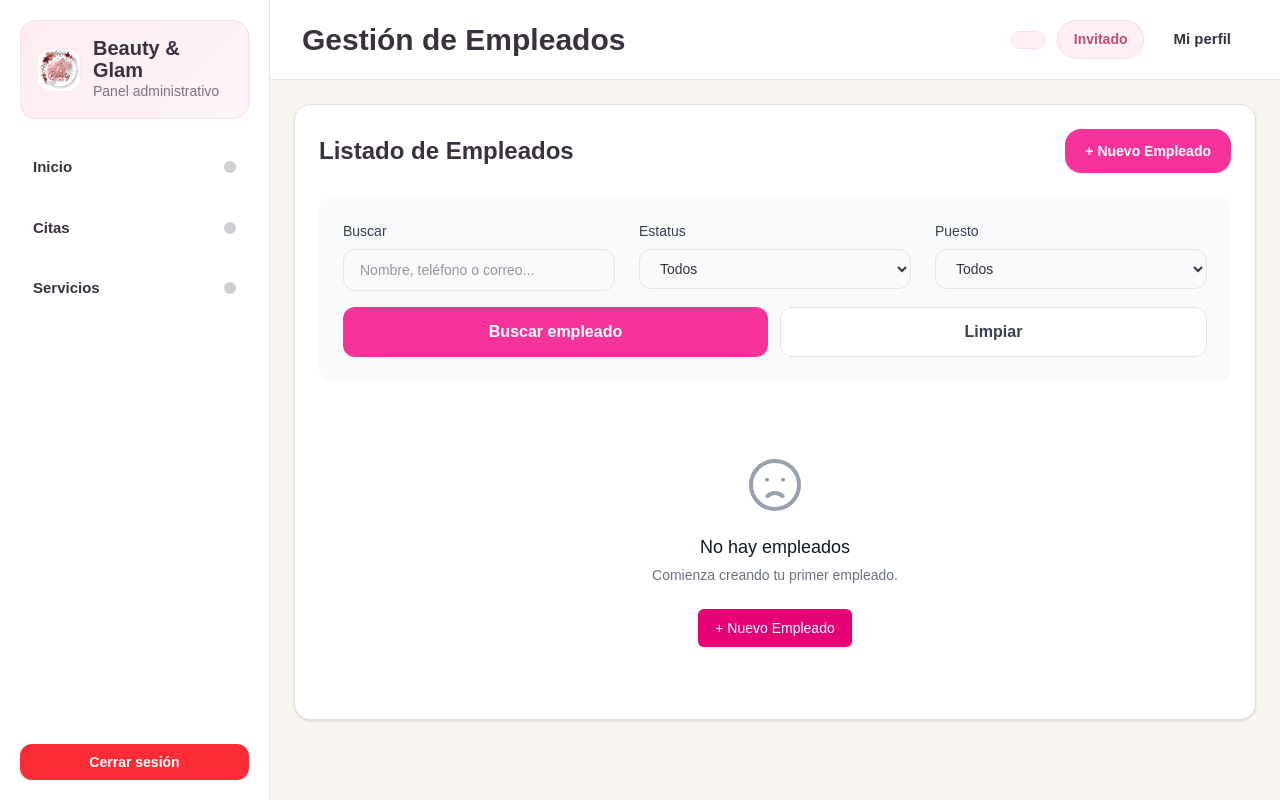
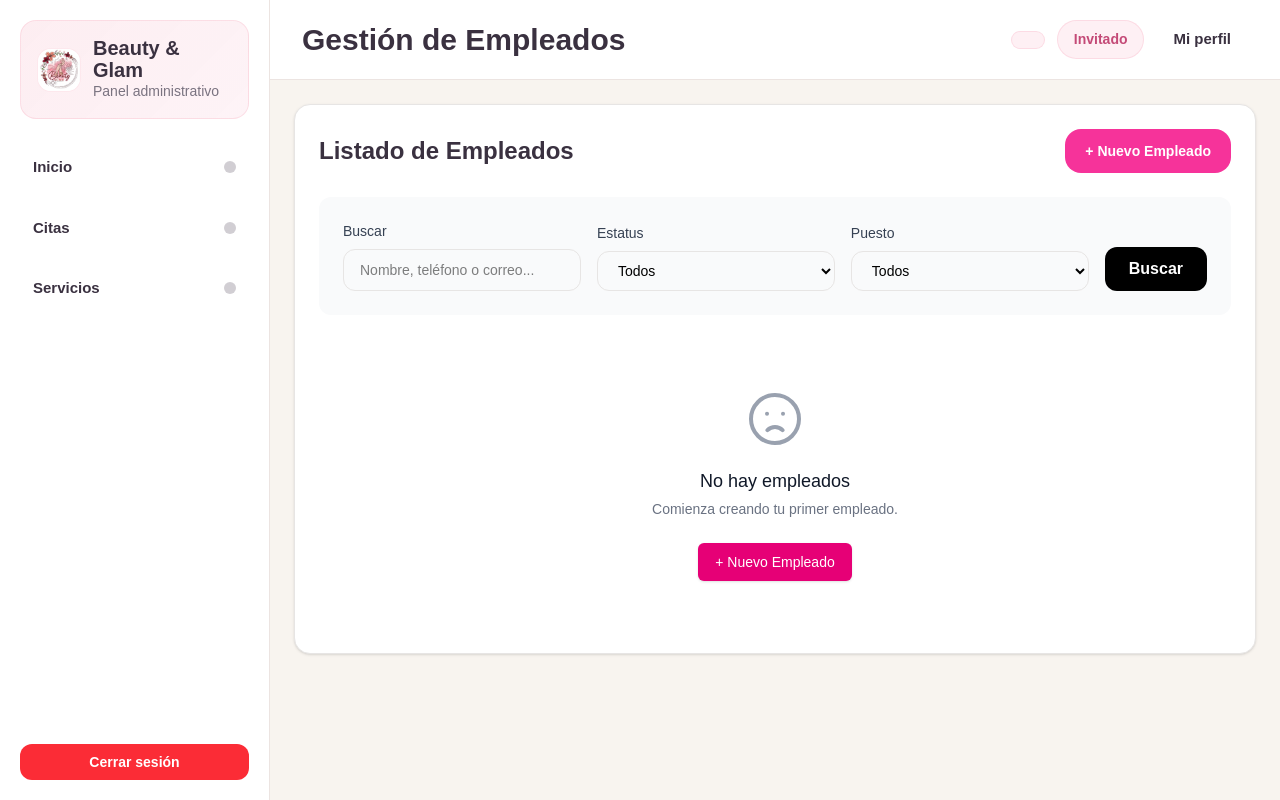
Before and after one commit to IDGS-804-23002351/IDGS_804_BEAUTY_GLAM, a Flask app: page /empleados in a window 1280 px wide. Run offline with Flask 3, Linux system fonts and the light colour scheme; parts of the project's set-up code (start-up, migrations or seed data) failed here and were passed over; some libraries are stand-ins or nearby versions.

Commit message:
cambio de botones 06/04/2026

```diff
--- a/templates/empleados/listadoempleados.html
+++ b/templates/empleados/listadoempleados.html
@@ -32,26 +32,26 @@
     <!-- Formulario de búsqueda y filtros -->
     <div class="mb-6 bg-gray-50 p-6 rounded-xl">
         <form method="GET" action="{{ url_for('empleado.indexEmpleados') }}">
-            <div class="grid grid-cols-1 md:grid-cols-3 gap-6 mb-4">
-                <div>
+            <div class="flex gap-4 items-end">
+                <div class="flex-1">
                     <label class="block text-sm font-medium text-gray-700 mb-2">Buscar</label>
                     <input type="text" name="buscar" value="{{ request.args.get('buscar', '') }}"
-                           placeholder="Nombre, teléfono o correo..."
-                           class="w-full rounded-xl border border-stone-200 px-4 py-2.5 text-sm focus:border-pink-300 focus:outline-none">
+                        placeholder="Nombre, teléfono o correo..."
+                        class="w-full rounded-xl border border-stone-200 px-4 py-2.5 text-sm text-black focus:border-pink-300 focus:outline-none focus:ring-1 focus:ring-pink-300">
                 </div>
 
-                <div>
+                <div class="flex-1">
                     <label class="block text-sm font-medium text-gray-700 mb-2">Estatus</label>
-                    <select name="estatus" class="w-full rounded-xl border border-stone-200 px-4 py-2.5 text-sm focus:border-pink-300 focus:outline-none">
+                    <select name="estatus" class="w-full rounded-xl border border-stone-200 px-4 py-2.5 text-sm text-black focus:border-pink-300 focus:outline-none focus:ring-1 focus:ring-pink-300">
                         <option value="">Todos</option>
                         <option value="ACTIVO" {% if request.args.get('estatus') == 'ACTIVO' %}selected{% endif %}>Activos</option>
                         <option value="INACTIVO" {% if request.args.get('estatus') == 'INACTIVO' %}selected{% endif %}>Inactivos</option>
                     </select>
                 </div>
 
-                <div>
+                <div class="flex-1">
                     <label class="block text-sm font-medium text-gray-700 mb-2">Puesto</label>
-                    <select name="id_puesto" class="w-full rounded-xl border border-stone-200 px-4 py-2.5 text-sm focus:border-pink-300 focus:outline-none">
+                    <select name="id_puesto" class="w-full rounded-xl border border-stone-200 px-4 py-2.5 text-sm text-black focus:border-pink-300 focus:outline-none focus:ring-1 focus:ring-pink-300">
                         <option value="">Todos</option>
                         {% if filtro and filtro.id_puesto.choices %}
                             {% for value, label in filtro.id_puesto.choices %}
@@ -62,16 +62,12 @@
                         {% endif %}
                     </select>
                 </div>
-            </div>
 
-            <div class="flex gap-3">
-                <button type="submit" class="flex-1 rounded-xl bg-pink-500 px-5 py-3 text-base font-bold text-white hover:bg-pink-600 transition-colors">
-                    Buscar empleado
-                </button>
-                <a href="{{ url_for('empleado.indexEmpleados') }}"
-                   class="flex-1 rounded-xl border border-stone-200 bg-white px-5 py-3 text-base font-bold text-gray-700 hover:bg-gray-50 transition-colors text-center">
-                    Limpiar
-                </a>
+                <div class="flex-none">
+                    <button type="submit" class="rounded-xl bg-black px-6 py-2.5 text-base font-bold text-white hover:bg-gray-800 transition-colors">
+                        Buscar
+                    </button>
+                </div>
             </div>
         </form>
     </div>
@@ -136,7 +132,7 @@
         </table>
     </div>
     {% else %}
-    <!-- Mensaje cuando no hay resultados (solo el icono, los mensajes Flash se muestran arriba) -->
+    <!-- Mensaje cuando no hay resultados -->
     <div class="text-center py-12">
         <svg class="mx-auto h-16 w-16 text-gray-400" fill="none" stroke="currentColor" viewBox="0 0 24 24">
             <path stroke-linecap="round" stroke-linejoin="round" stroke-width="1.5" d="M9.172 16.172a4 4 0 015.656 0M9 10h.01M15 10h.01M21 12a9 9 0 11-18 0 9 9 0 0118 0z"></path>
```
Also changed, not shown: config.py (+4 -4 lines), templates/clientes/listadoclientes.html (+11 -15 lines), templates/proveedores/listadoproveedores.html (+13 -17 lines).
